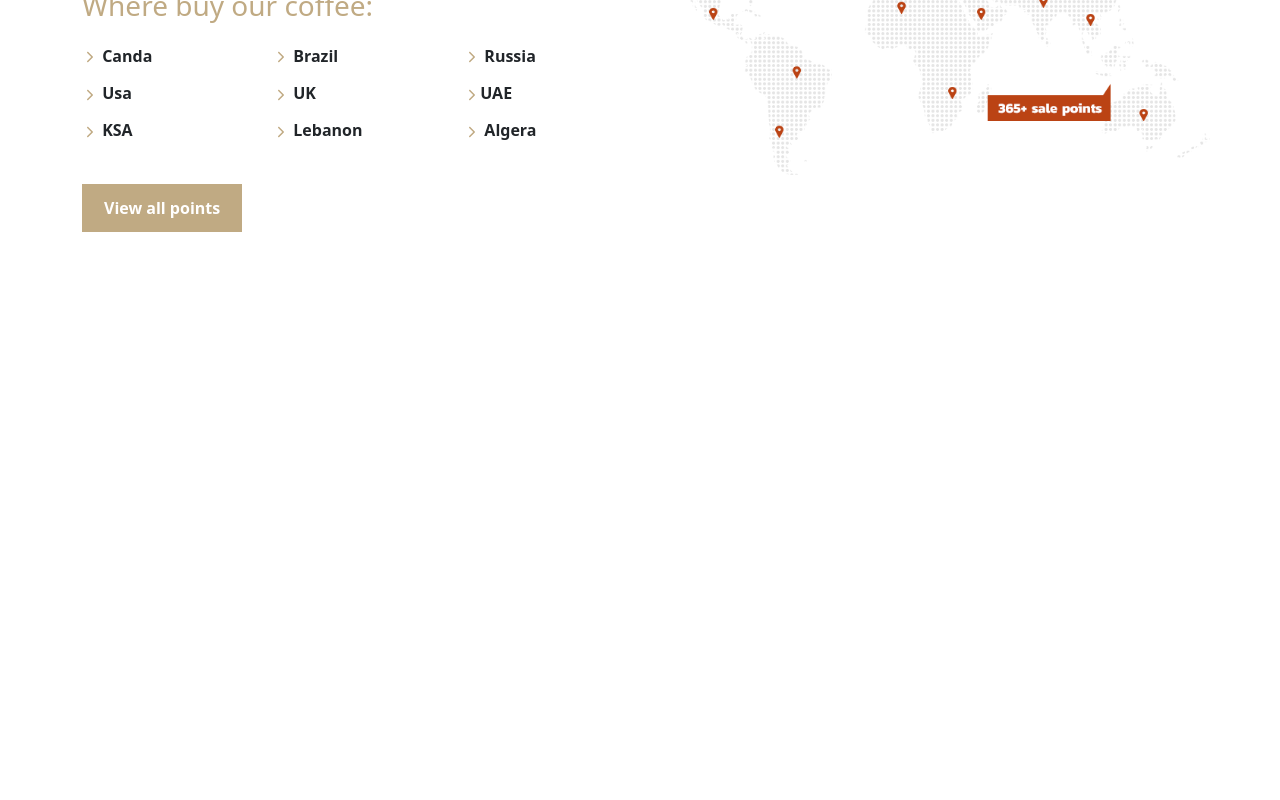
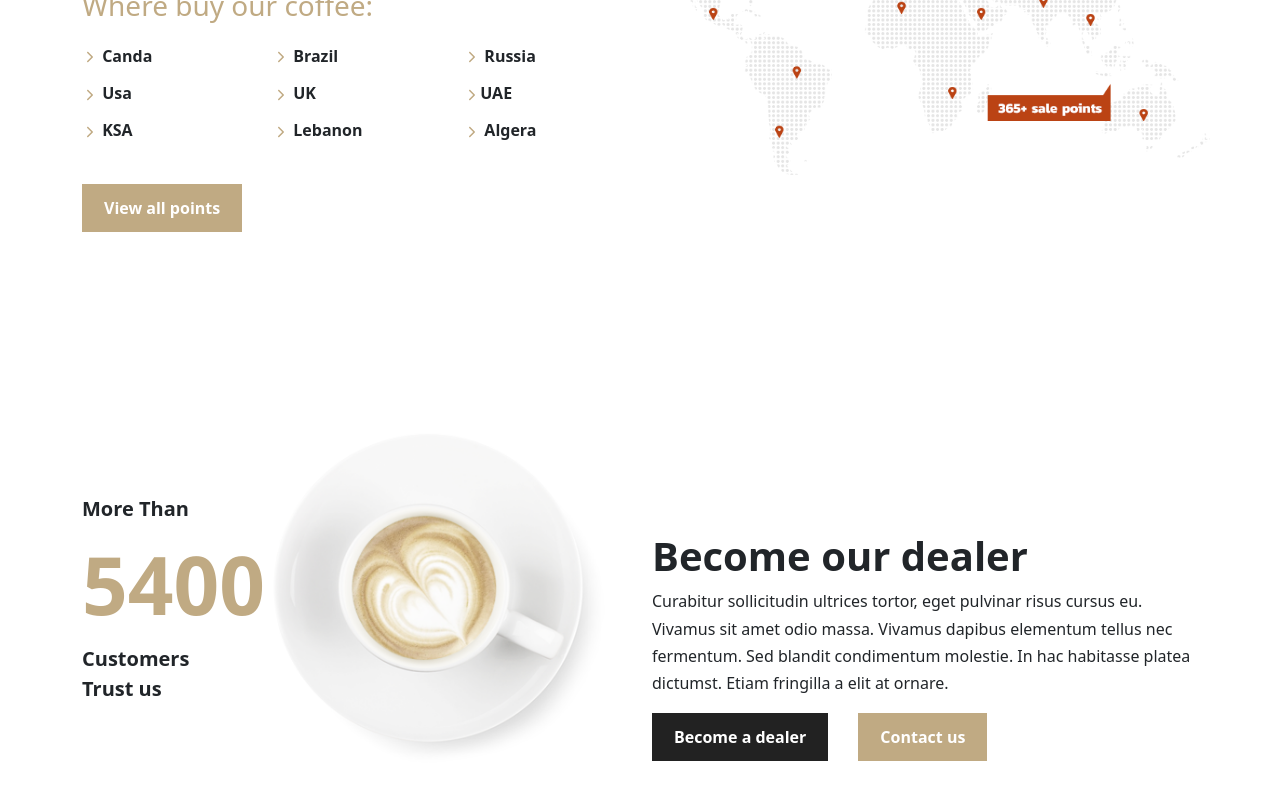
Before and after one commit to Ahmedhamdy96/Coffee-King, a React (Create React App) app: page / in a window 1280 px wide. Shown: the part 3231-4031 px from the top of the page. Before the commit the page ends 3563 px from the top, so only its background shows below. Built offline with nearby package versions, Linux system fonts and the light colour scheme.

Commit message:
become a dealer

```diff
--- /dev/null
+++ b/src/Components/BecomeDealer/BecomeDealer.js
@@ -0,0 +1,54 @@
+import React, { Fragment } from "react";
+import { Container, Row, Col } from "react-bootstrap";
+import style from "./BecomeDealer.module.css";
+
+import cupImg from "./../../imgs/coffee-cup-1.png";
+import Btn from "./../UI/Btn/Btn";
+
+const BecomeDealer = () => {
+  return (
+    <Fragment>
+      <Container>
+        <Row>
+          <Col className={style.left} sm={12} md={6}>
+            <div
+              style={{
+                display: "flex",
+                justifyContent: "space-between",
+                alignItems: "center",
+              }}
+            >
+              <div>
+                <p> More Than </p>
+                <p> 5400 </p>
+                <p>
+                  Customers <br /> Trust us
+                </p>
+              </div>
+              <div>
+                <img
+                  src={cupImg}
+                  style={{ width: "100%" }}
+                  alt="coffee cup image"
+                />
+              </div>
+            </div>
+          </Col>
+          <Col className={style.right} sm={12} md={6}>
+            <h2> Become our dealer</h2>
+            <p>
+              Curabitur sollicitudin ultrices tortor, eget pulvinar risus cursus
+              eu. Vivamus sit amet odio massa. Vivamus dapibus elementum tellus
+              nec fermentum. Sed blandit condimentum molestie. In hac habitasse
+              platea dictumst. Etiam fringilla a elit at ornare.
+            </p>
+            <Btn>Become a dealer </Btn>
+            <Btn>Contact us </Btn>
+          </Col>
+        </Row>
+      </Container>
+    </Fragment>
+  );
+};
+
+export default BecomeDealer;
--- /dev/null
+++ b/src/Components/BecomeDealer/BecomeDealer.module.css
@@ -0,0 +1,48 @@
+.left {
+  padding: 100px 0;
+}
+
+.left p {
+  margin: 0;
+}
+
+.left p:first-child,
+.left p:last-child {
+  font-weight: bold;
+  font-size: 20px;
+}
+
+.left p:nth-child(2) {
+  color: #c0aa83;
+  font-weight: bold;
+  font-size: 80px;
+}
+
+.right {
+  padding: 200px 0;
+}
+
+.right h2 {
+  font-weight: bold;
+  font-size: 40px;
+}
+
+.right p {
+  line-height: 1.7;
+}
+
+.right button {
+  display: inline-block;
+}
+
+.right button:first-of-type {
+  margin-right: 30px;
+  background-color: #222;
+  border-color: #222;
+}
+
+.right button:first-of-type:hover {
+  margin-right: 30px;
+  background-color: #fff;
+  border-color: #222;
+}
--- a/src/Pages/Home/Home.js
+++ b/src/Pages/Home/Home.js
@@ -8,6 +8,7 @@ import Btn from "../../Components/UI/Btn/Btn";
 import About from "../../Components/About/About";
 import RecentProducts from "../../Components/RecentProducts/RecentProducts";
 import DeliveryPoints from "../../Components/DeliveryPoints/DeliveryPoints";
+import BecomeDealer from "../../Components/BecomeDealer/BecomeDealer";
 
 const Home = () => {
   return (
@@ -24,6 +25,7 @@ const Home = () => {
       <About />
       <RecentProducts />
       <DeliveryPoints />
+      <BecomeDealer />
     </Fragment>
   );
 };
```
